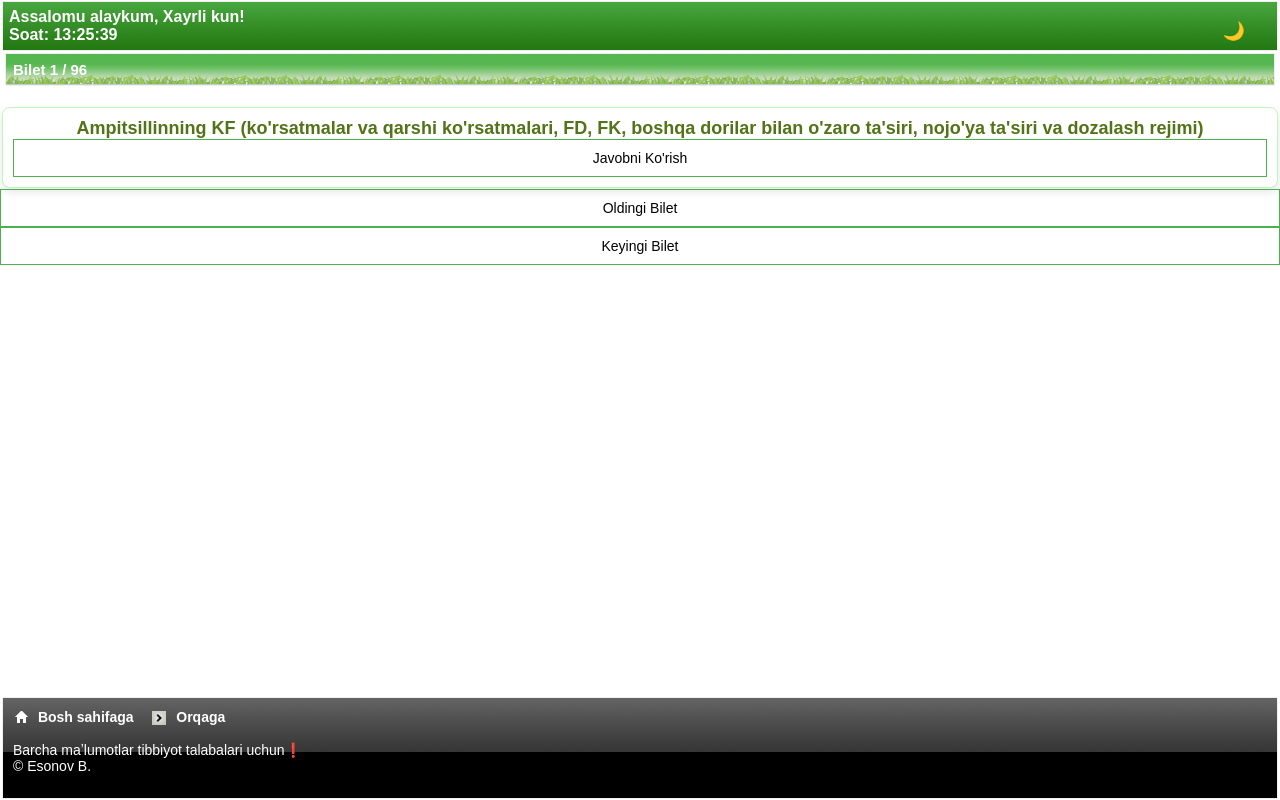
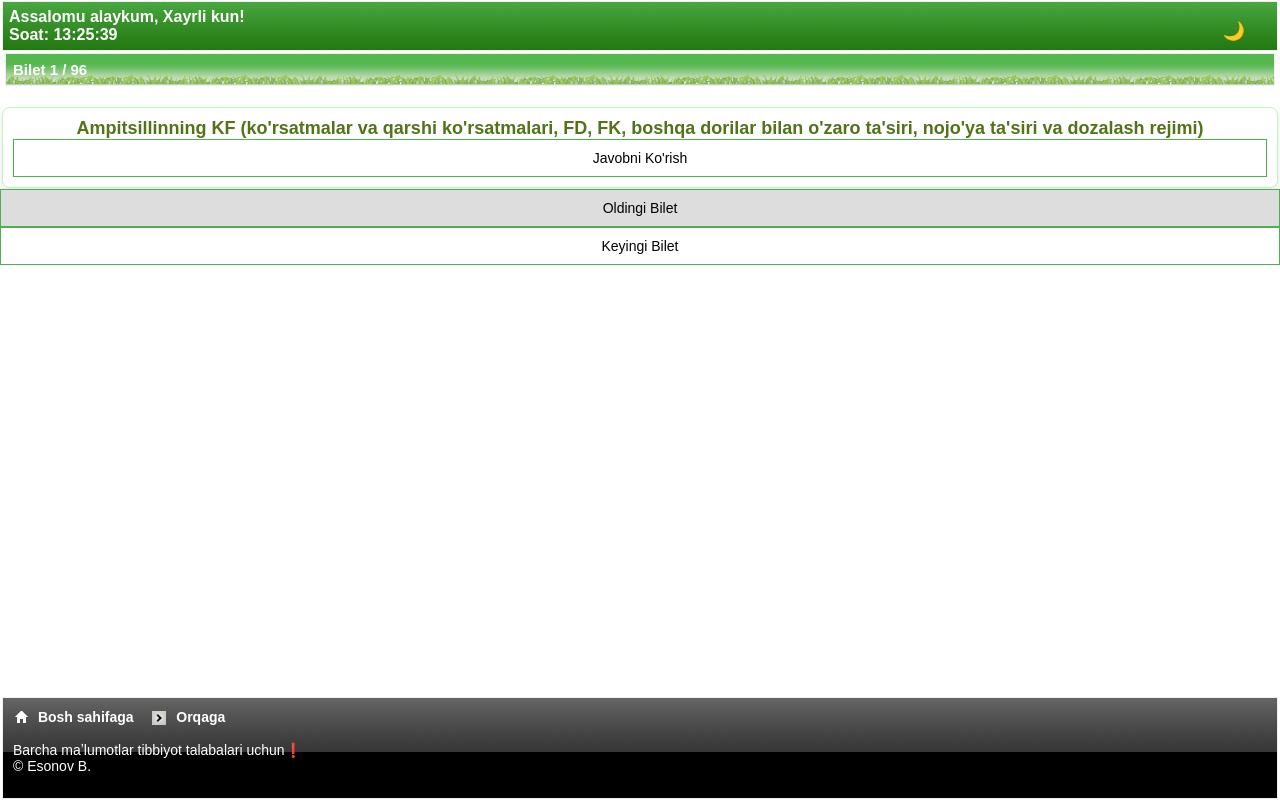
Before and after one commit to Sessiya/2000, a website: page klinik_farmakologiya/yakuniy/next_to_next/index.html in a window 1280 px wide. Drawn offline with Linux system fonts and the light colour scheme.

Commit message:
Update index.html

```diff
--- a/klinik_farmakologiya/yakuniy/next_to_next/index.html
+++ b/klinik_farmakologiya/yakuniy/next_to_next/index.html
@@ -8,6 +8,11 @@
   <link rel="stylesheet" href="../../../css/style_bilet.css">
   <script src="../../../js/clock.js"></script>
     <script src="../../../js/greeting.js"></script>
+  <style>
+button:disabled {
+  background-color: #ddd;
+}
+  </style>
 </head>
 
   <body>
```
